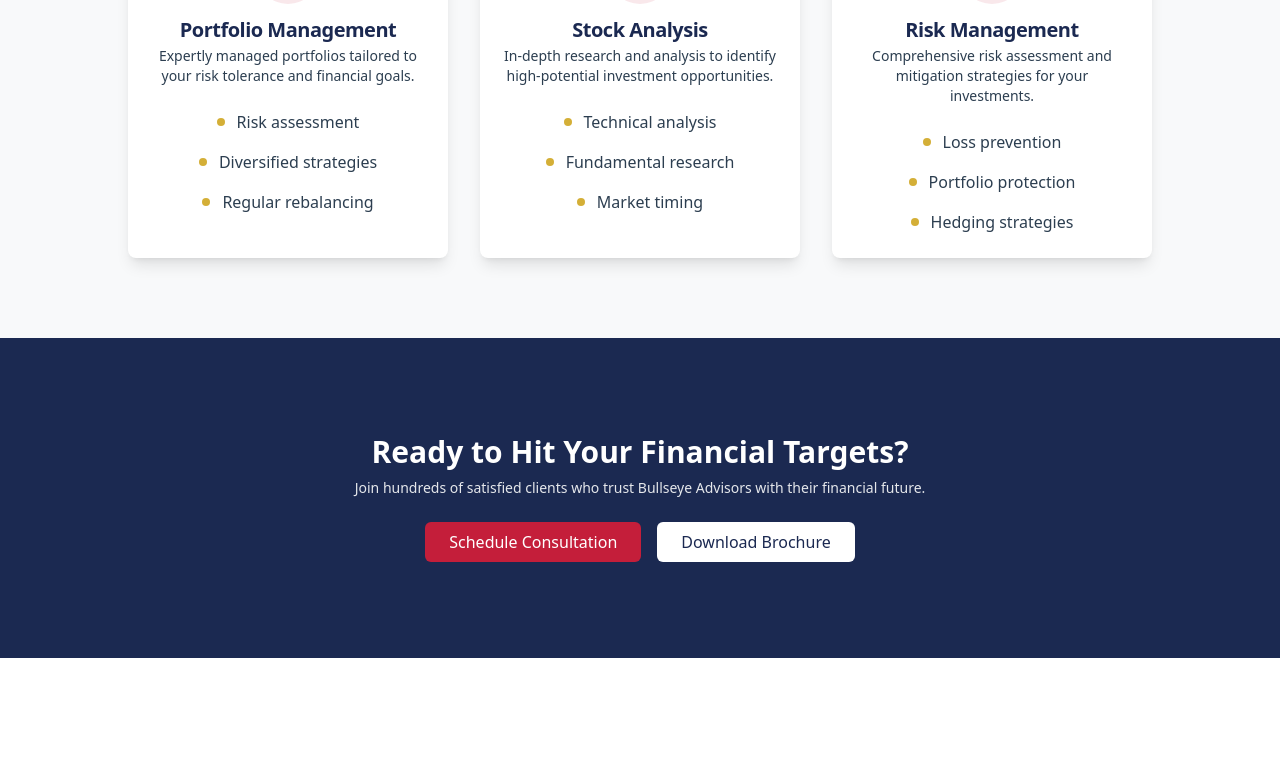
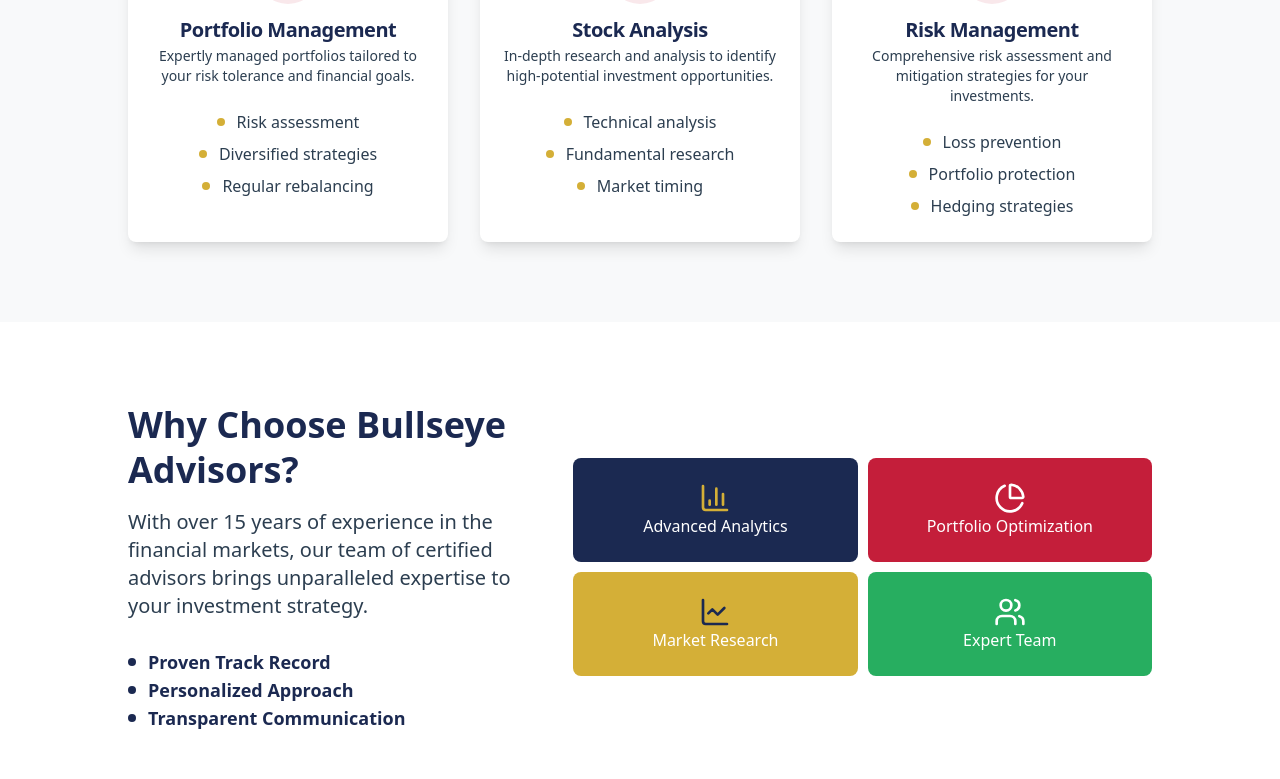
Before and after one commit to Jatti045/service-web-app, a React (Vite) app: page / in a window 1280 px wide. Shown: the part 961-1740 px from the top of the page. Built offline with nearby package versions, Linux system fonts and the light colour scheme.

Commit message:
Finished WhyChooseUs i think

```diff
--- a/package.json
+++ b/package.json
@@ -11,9 +11,11 @@
   },
   "dependencies": {
     "@tailwindcss/vite": "^4.1.7",
+    "clsx": "^2.1.1",
     "lucide-react": "^0.511.0",
     "react": "^19.1.0",
     "react-dom": "^19.1.0",
+    "tailwind-merge": "^3.3.0",
     "tailwindcss": "^4.1.7"
   },
   "devDependencies": {
--- a/src/components/homepage/OurServices.jsx
+++ b/src/components/homepage/OurServices.jsx
@@ -1,9 +1,9 @@
-import React from "react";
 import {
     TrendingUp,
     Target,
     Shield
 } from "lucide-react"
+
 const OurServices = () => {
     const services = [
         {
@@ -47,7 +47,7 @@ const OurServices = () => {
                                 </div>
                             </div>
                             <div className={"p-6 pt-0 place-items-center-safe"}> {/* Card content */}
-                                <ul className={"space-y-2 flex flex-col gap-2 items-center"}>
+                                <ul className={"space-y-2 flex flex-col items-center"}>
                                     {service.features.map((feature, featureIndex) => (
                                         <li
                                             key={featureIndex}
--- a/src/components/homepage/WhyChooseUs.jsx
+++ b/src/components/homepage/WhyChooseUs.jsx
@@ -1,9 +1,48 @@
+import {
+    BarChart3,
+    LineChart,
+    PieChart,
+    Users
+} from "lucide-react"
+import {cn} from "../../lib/util.js";
+
 const WhyChooseUs = () => {
-    return(
+    const why = ["Proven Track Record", "Personalized Approach", "Transparent Communication"];
+    const reasons = [
+        {text: "Advanced Analytics", text_color: "text-white", icon: <BarChart3 className="h-8 w-8 text-gold" />, bg: "bg-primary-navy", icon_bg: "bg-gold" },
+        {text: "Portfolio Optimization", text_color: "text-white", icon: <PieChart className="h-8 w-8 text-white" />, bg: "bg-primary-red", icon_bg: "bg-white" },
+        {text: "Market Research", text_color: "text-white", icon: <LineChart className="h-8 w-8 text-primary-navy" />, bg: "bg-gold", icon_bg: "bg-primary-navy" },
+        {text: "Expert Team", text_color: "text-white", icon: <Users className="h-8 w-8 text-white" />, bg: "bg-green", icon_bg: "bg-white" }
+    ]
+    return (
         <>
-
+            <div className="container mx-auto sm:px-6 md:px-12 xl:px-32 py-20 text-primary-navy flex flex-col lg:flex-row lg:justify-between gap-10 items-center">
+                <div className={"text-center lg:text-start place-self-center lg:place-self-start"}>
+                    <h1 className={"text-2xl sm:text-3xl md:text-4xl font-bold leading-tight mb-4"}>Why Choose Bullseye Advisors?</h1>
+                    <p className={"text-base sm:text-xl text-charcoal text-wrap max-w-xl mb-7"}>With over 15 years of experience in the financial markets,
+                        our team of certified advisors brings unparalleled expertise to your investment strategy.</p>
+                    <ul className={"place-self-center lg:place-self-start"}>
+                        {why.map((why, whyIndex) => (
+                            <li key={whyIndex} className={"flex items-center text-lg font-semibold"}>
+                                <div className="w-2 h-2 bg-primary-navy rounded-full mr-3"></div>
+                                {why}
+                            </li>
+                        ))}
+                    </ul>
+                </div>
+                <div className={"grid grid-cols-2 gap-2.5 h-fit"}>
+                    {reasons.map((reason, reasonIndex) => (
+                        <div key={reasonIndex} className={cn("border-0 rounded-lg py-6 h-fit w-full text-center px-20 lg:px-30 flex flex-col justify-center items-center", reason.bg)}> {/* Card container */}
+                            {reason.icon}
+                            <div className={cn("text-white text-nowrap w-fit", reason.text_color)}>
+                                {reason.text}
+                            </div>
+                        </div>
+                    ))}
+                </div>
+            </div>
         </>
-    )
-}
+    );
+};
 
 export default WhyChooseUs;
--- /dev/null
+++ b/src/lib/util.js
@@ -0,0 +1,6 @@
+import {twMerge} from "tailwind-merge";
+import clsx from "clsx";
+
+export const cn = (...inputs) => {
+    return twMerge(clsx(inputs));
+}
--- a/src/pages/Homepage.jsx
+++ b/src/pages/Homepage.jsx
@@ -5,6 +5,7 @@ import Footer from "../components/Footer";
 import GetInTouch from "../components/homepage/GetInTouch";
 import ScheduleConsultation from "../components/homepage/ScheduleConsultation";
 import OurServices from "../components/homepage/OurServices.jsx";
+import WhyChooseUs from "../components/homepage/WhyChooseUs.jsx";
 
 const Homepage = () => {
   return (
@@ -19,6 +20,9 @@ const Homepage = () => {
         <div className={"bg-cold-white"}>
             <OurServices />
         </div>
+        <div>
+          <WhyChooseUs />
+        </div>
           <ScheduleConsultation />
           <GetInTouch />
           <Footer />
```
Also changed, not shown: 1 other file (tests, documents, lock files or other folders).
